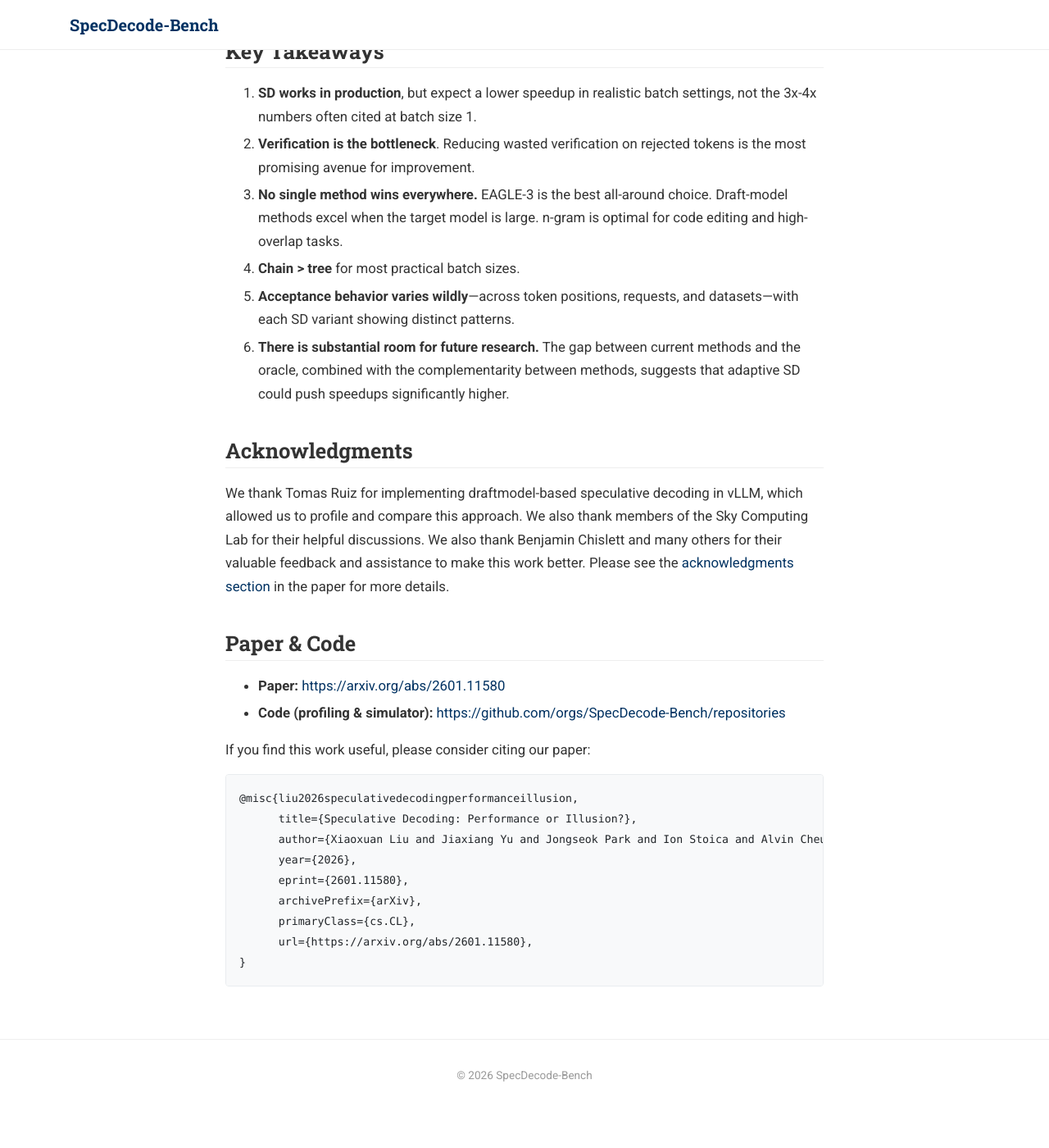
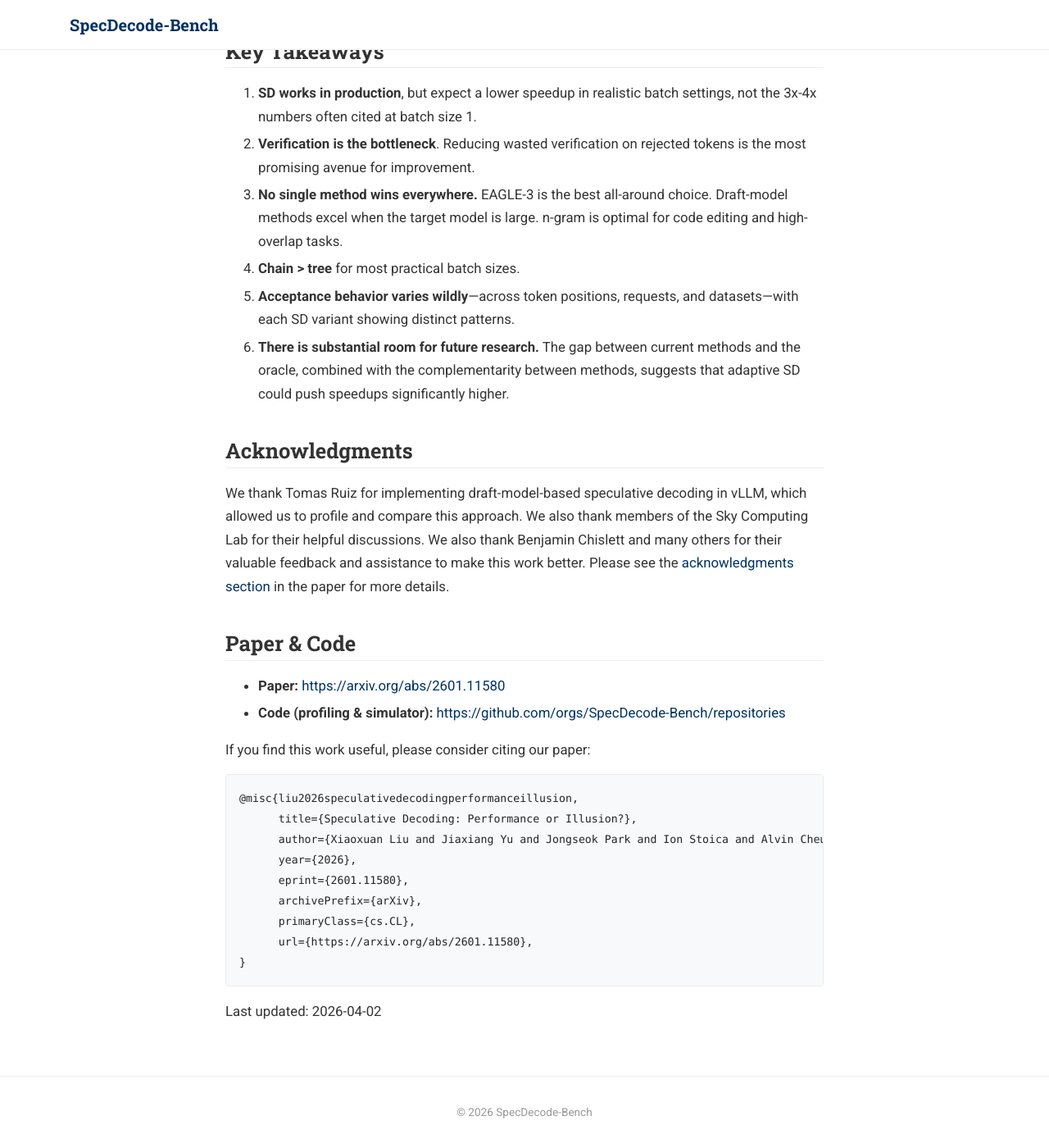
Before and after one commit to SpecDecode-Bench/specdecode-bench.github.io, a Jekyll site: the page built from index.md, in a window 1280 px wide and 1400 px high, scrolled down 10512 px. Shown: the whole window at 82% size. Built offline with Jekyll 4.4.1, drawn with Linux system fonts in a browser that asks for light colours; a style sheet for code colours, icons or effects is not loaded; before the commit the page ends 11867 px from its top, so only the background shows below that.

Commit message:
fix typo

````diff
--- a/index.md
+++ b/index.md
@@ -207,7 +207,7 @@ This points to a **promising research direction**: developing a lightweight pred
 ## Acknowledgments
 {: #acknowledgments}
 
-We thank Tomas Ruiz for implementing draftmodel-based speculative decoding in vLLM, which allowed us to profile and compare this approach. We also thank members of the Sky Computing Lab for their helpful discussions. We also thank Benjamin Chislett and many others for their valuable feedback and assistance to make this work better. Please see the [acknowledgments section](https://arxiv.org/abs/2601.11580) in the paper for more details.
+We thank Tomas Ruiz for implementing draft-model-based speculative decoding in vLLM, which allowed us to profile and compare this approach. We also thank members of the Sky Computing Lab for their helpful discussions. We also thank Benjamin Chislett and many others for their valuable feedback and assistance to make this work better. Please see the [acknowledgments section](https://arxiv.org/abs/2601.11580) in the paper for more details.
 
 ## Paper & Code
 {: #links}
@@ -228,3 +228,5 @@ If you find this work useful, please consider citing our paper:
       url={https://arxiv.org/abs/2601.11580},
 }
 ```
+
+Last updated: 2026-04-02
````
